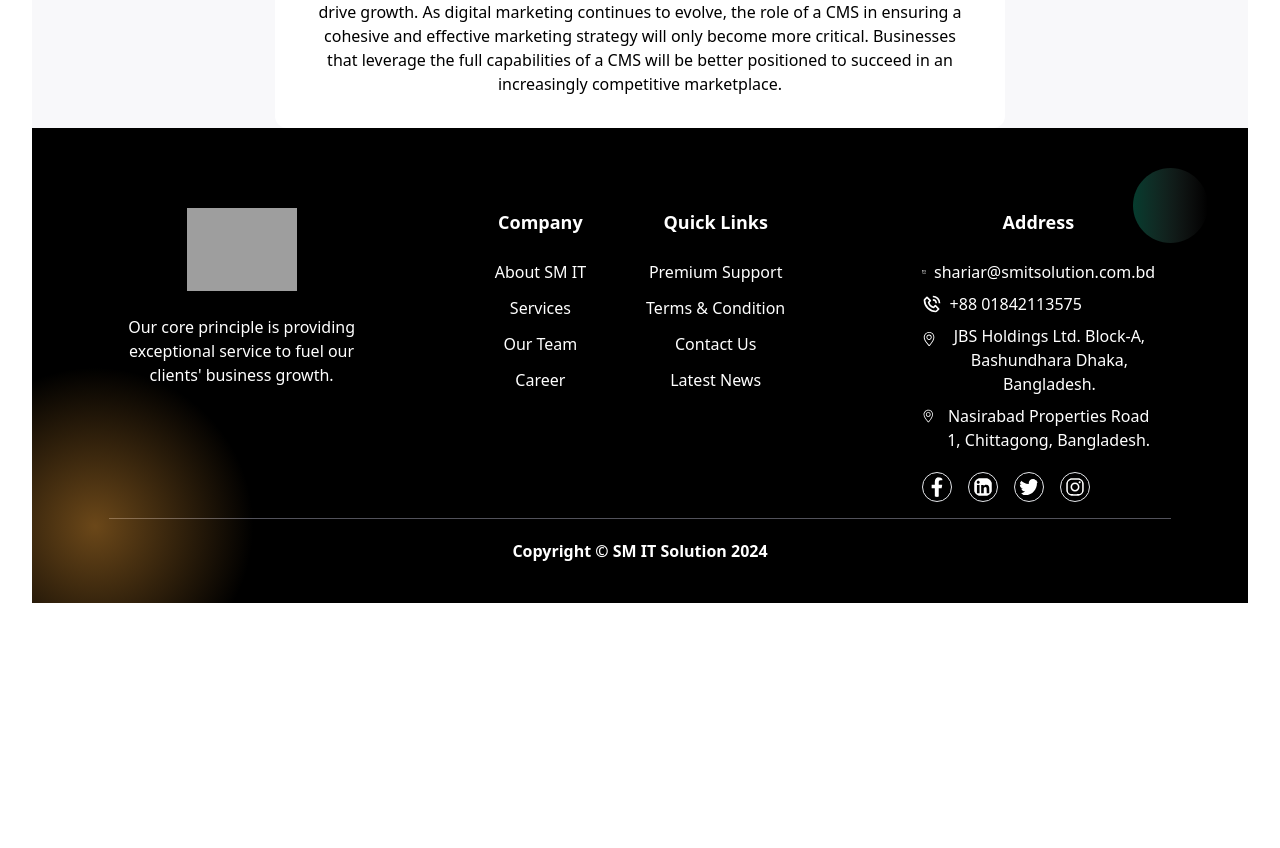
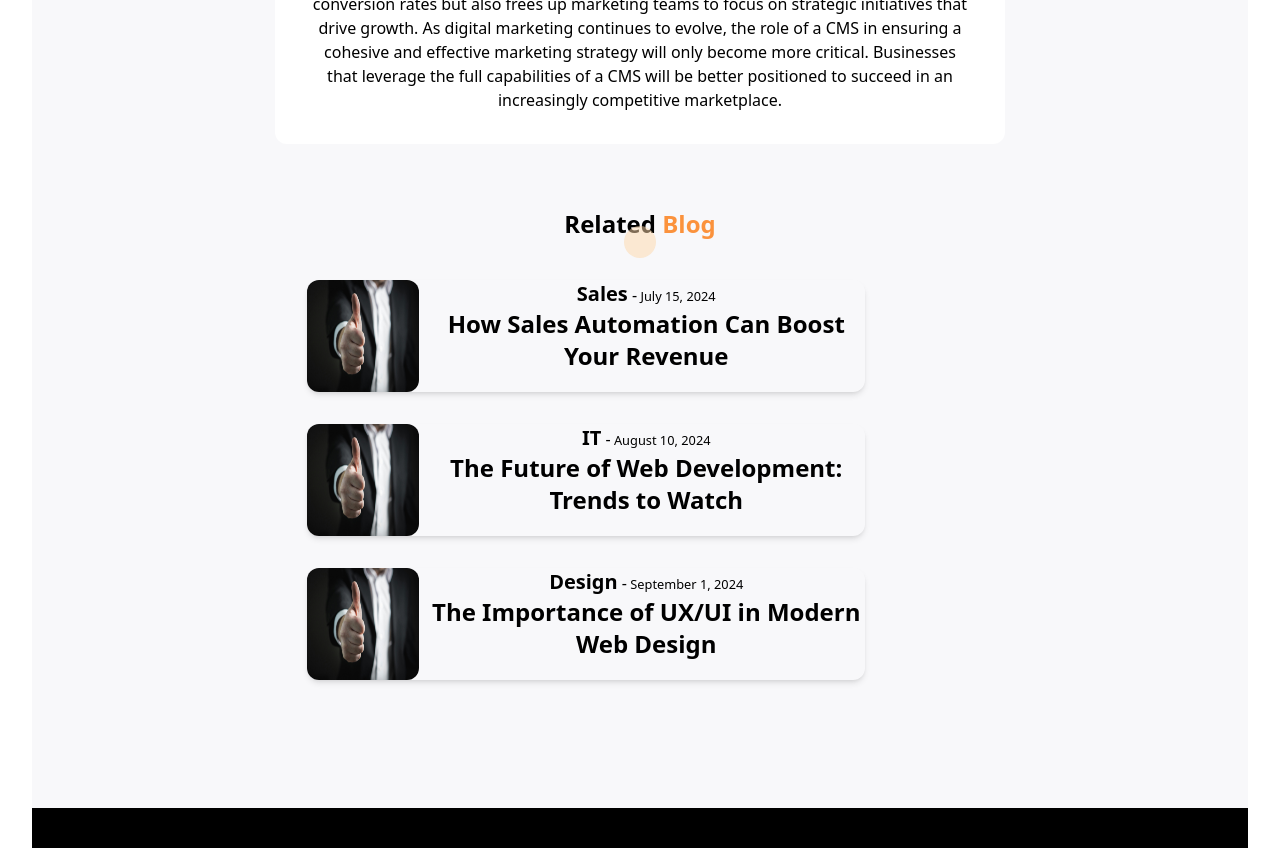
Before and after one commit to Mdsakib999/SMIT-2.0, a React (Vite) app: page /blog/1 in a window 1280 px wide. Shown: the part 1520-2368 px from the top of the page. Before the commit the page ends 2155 px from the top, so only its background shows below. Built offline with nearby package versions, Linux system fonts and the light colour scheme; grey boxes are pictures that could not be loaded.

Commit message:
blog details page related blog done

```diff
--- a/src/Pages/Blog/BlogDetails.jsx
+++ b/src/Pages/Blog/BlogDetails.jsx
@@ -1,29 +1,51 @@
-import { useParams } from "react-router-dom";
+import { Link, useParams } from "react-router-dom";
 import { blogData } from "../../utils/BlogData";
 import { useEffect } from "react";
 
 const BlogDetails = () => {
     const { id } = useParams()
     const filterData = blogData.find(item => item.id == id)
+    const relatedData = blogData.filter(item => item.id !== id)
     useEffect(() => {
         window.scrollTo({ top: 0 });
     }, [])
+    const handelClick = () => {
+        window.scrollTo({ top: 0, behavior: 'smooth' });
+    }
     return (
-        <div className="bg-[#F8F8FA] w-full  -mt-32 pt-32 ">
+        <div className="bg-[#F8F8FA] w-full  -mt-32 py-32 ">
             <div className="w-[60%] bg-white h-fit rounded-xl mx-auto  ">
                 <div className="p-8">
                     <span className="uppercase rounded-md bg-[#EB3B84] text-white px-4 py-1  font-bold">{filterData.department}</span>
                     <h1 className="text-2xl font-bold mt-4">{filterData.title}</h1>
                     <img src={filterData.img} className="h-[300px] w-full mt-4 rounded-xl" alt="" />
-                    <div className=" space-y-3 mt-4">
+                    <div className=" space-y-3 mt-8">
                         {
                             filterData?.description?.map((item, index) => <p key={index}>{item}</p>)
                         }
                     </div>
                 </div>
             </div>
-            <div className="w-[60%]">
-
+            <div className="w-[60%] mx-auto mt-16">
+                <div>
+                    <h1 className="text-2xl  font-bold">Related <span className="text-orange-400" >Blog</span></h1>
+                    <span className="inline-block bg-orange-200 size-8 rounded-full -mt-96 bg-opacity-50 "></span>
+                </div>
+                <div className="mt-4 ms-8 space-y-8">
+                    {
+                        relatedData.map((item, index) => (
+                            <Link to={`/blog/${item.id}`} onClick={handelClick} key={index} className=" shadow-md flex gap-2 max-w-[80%] rounded-xl">
+                                <img src={item.img} className="size-28 rounded-xl " alt="" />
+                                <div>
+                                    <p className="">
+                                        <span className="text-black text-xl font-bold">{item.department}</span> -
+                                        <small> {item.date}</small></p>
+                                    <h1 className="text-2xl font-bold">{item.title}</h1>
+                                </div>
+                            </Link>
+                        ))
+                    }
+                </div>
             </div>
         </div>
     );
```
